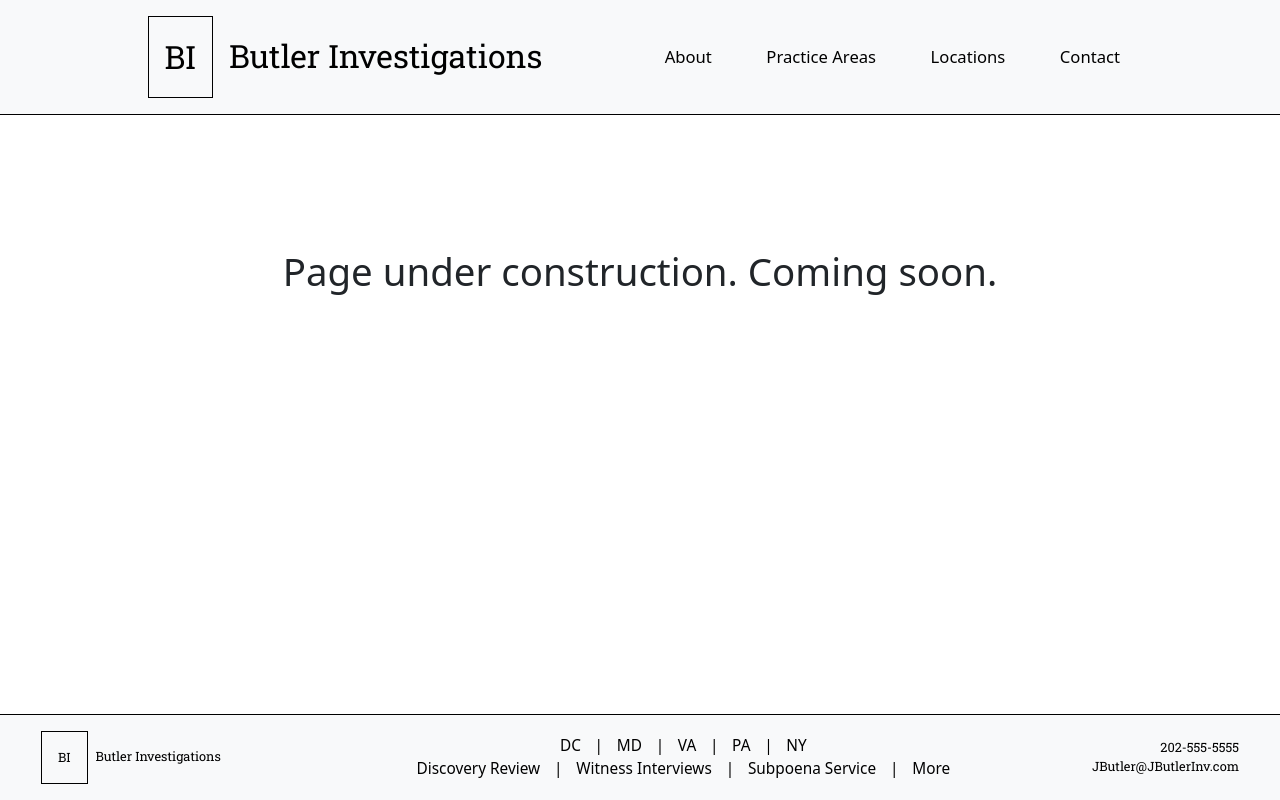
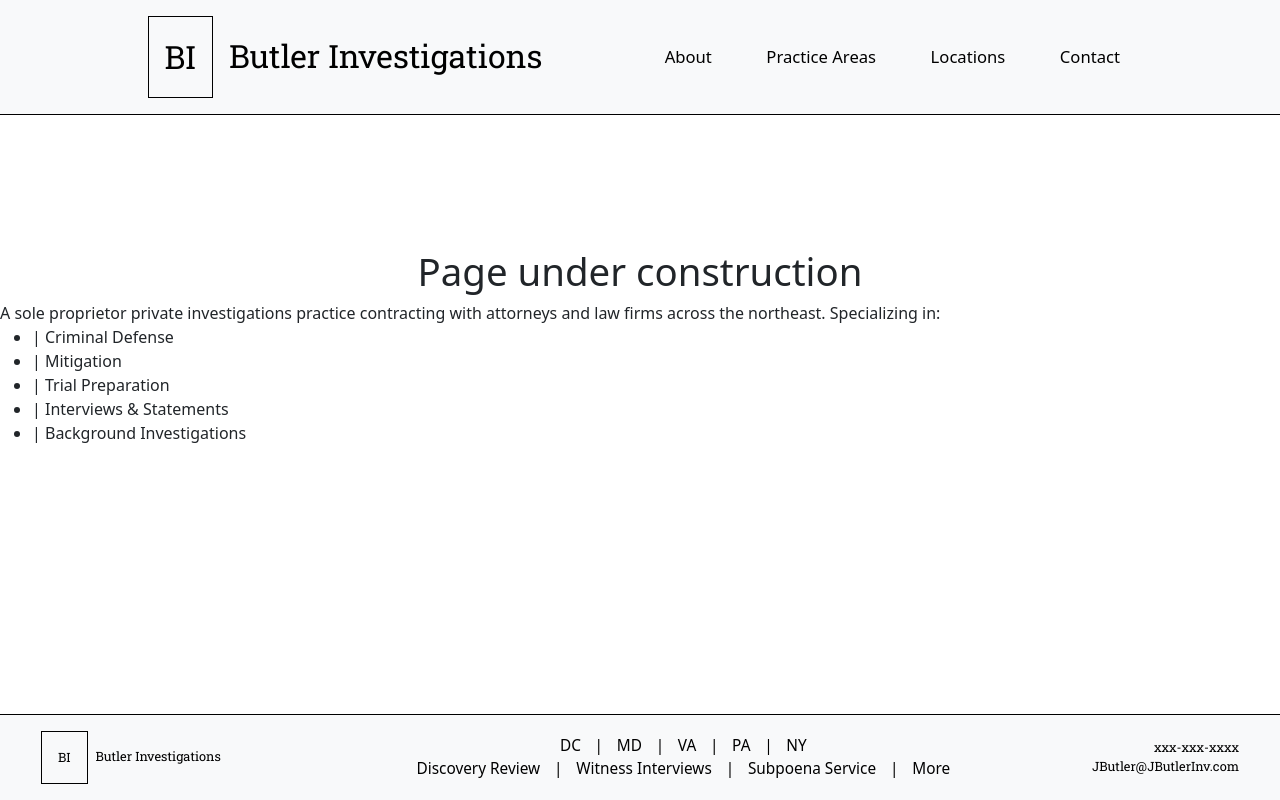
Before and after one commit to jrb311/Butler-Investigations, a plain HTML site: page index.html in a window 1280 px wide. Drawn offline with nearby package versions, Linux system fonts and the light colour scheme.

Commit message:
Add homepage main text

```diff
--- a/index.html
+++ b/index.html
@@ -27,7 +27,20 @@
             </ul>
         </div>
     </header>
-    <div class="construction"> Page under construction. Coming soon.</div>
+    <main>
+        <div class="construction"> Page under construction</div>
+        <div class="main-text">
+            A sole proprietor private investigations practice contracting with attorneys and law firms across the northeast.
+            Specializing in:
+        </div>
+        <ul id="main-list">
+            <li class="main-list-item">| Criminal Defense</li>
+            <li class="main-list-item">| Mitigation</li>
+            <li class="main-list-item">| Trial Preparation</li>
+            <li class="main-list-item">| Interviews & Statements</li>
+            <li class="main-list-item">| Background Investigations</li>
+        </ul>
+    </main>
     <footer id="footer" class="text-bg-light p-3">
         <div id="logo-footer" class="text-bg-light">BI</div>
         <div id="title-footer" class="text-bg-light">Butler Investigations</div>
@@ -54,7 +67,7 @@
             </ul>
         </div>
         <ul id="contact-footer" class="text-bg-light">
-            <li class="li-footer-contact">202-555-5555</li>
+            <li class="li-footer-contact">xxx-xxx-xxxx</li>
             <li class="li-footer-contact">JButler@JButlerInv.com</li>
         </ul>
     </footer>
```
